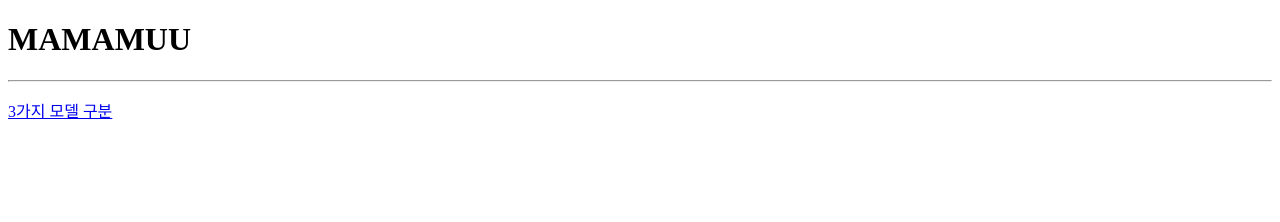
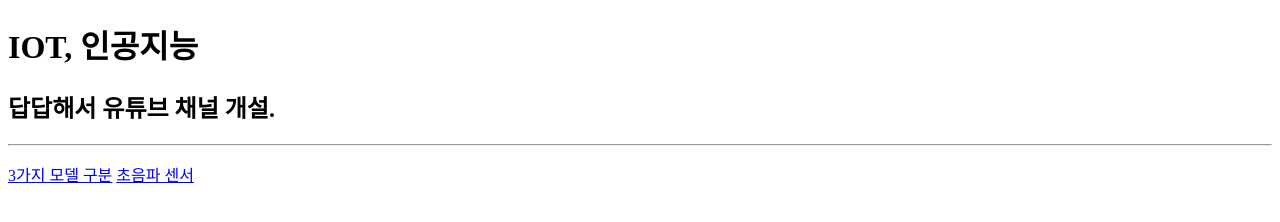
Before and after one commit to Jinwoooooooo/Jinwoooooooo.github.io, a plain HTML site: page index.html in a window 1280 px wide. Drawn offline with Linux system fonts and the light colour scheme.

Commit message:
Update index.html

```diff
--- a/index.html
+++ b/index.html
@@ -1,14 +1,16 @@
 <!DOCTYPE html>
 <html>
 <head>
-    <title> MAMAMUU </title>
+    <title> 김진숙 교수님 과목 일기장 </title>
     <meta charset="UTF-8">
 </head>
 <body>
-    <h1> MAMAMUU </h1>
+    <h1> IOT, 인공지능 </h1>
+    <h2> 답답해서 유튜브 채널 개설.</h2>
     <hr>
     <p>
     <a href = "https://teachablemachine.withgoogle.com/models/6EumLM8Gm/"> 3가지 모델 구분</a>
+    <a href = "https://www.youtube.com/shorts/VD0-oswIpSI"> 초음파 센서</a>
     </p>
 </body>
 </html>
```
